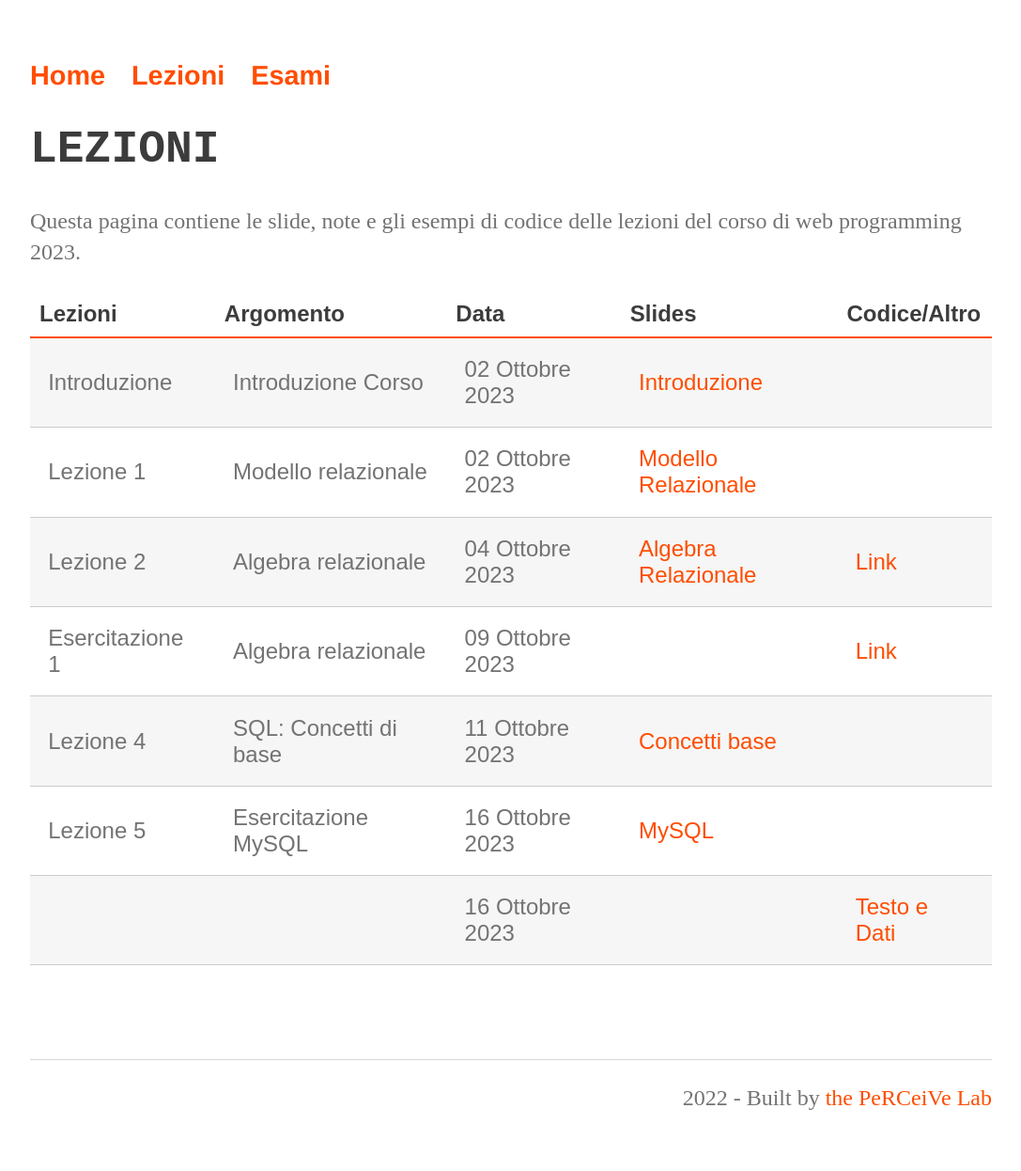
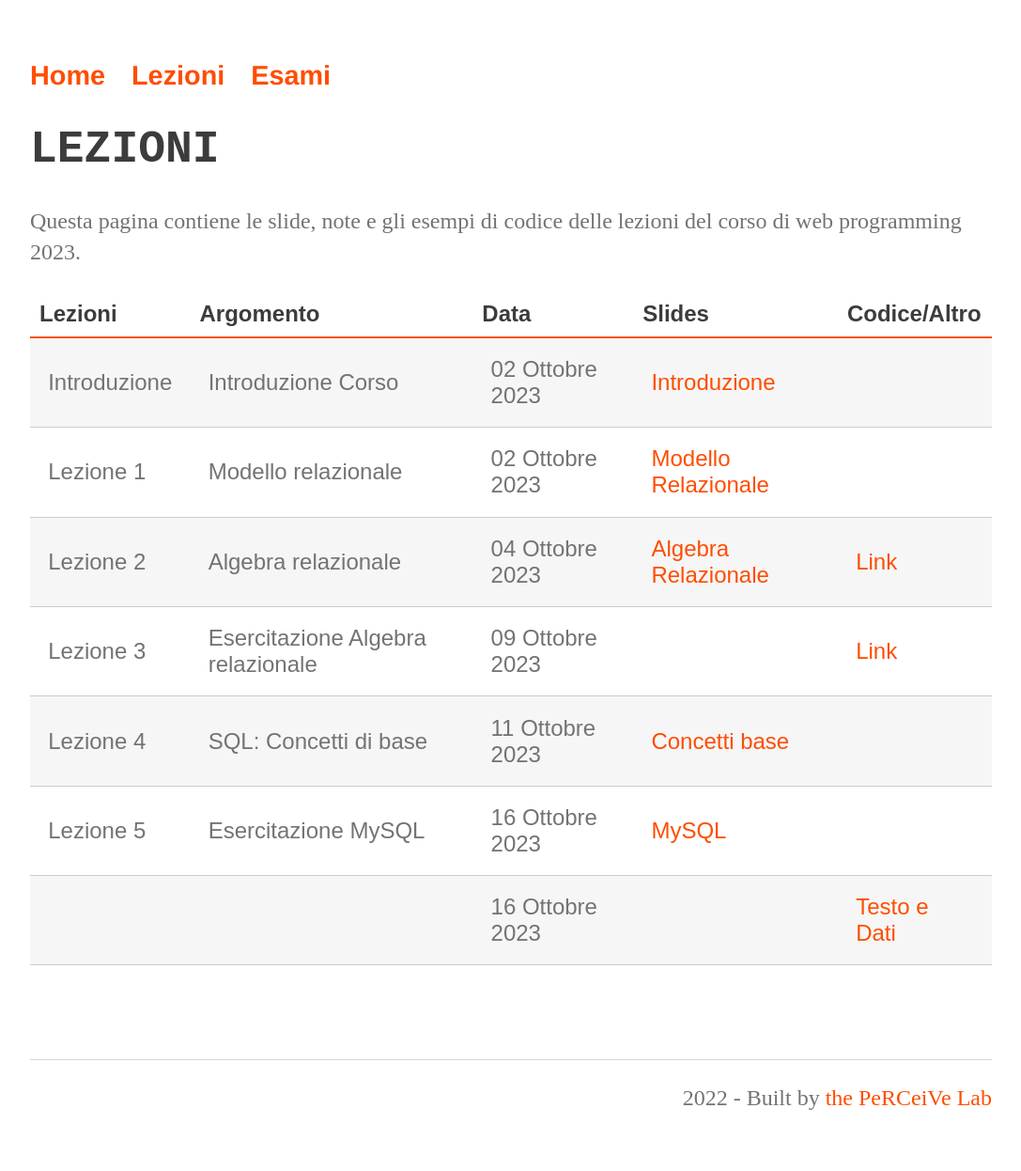
Before and after one commit to perceivelab/database-course, a Jekyll site: the page built from lezioni.md, in a window 1280 px wide. Shown: the whole page at 94% size, without its empty margins (96-1183 px from the left). Built offline with Jekyll 4.4.1, drawn with Linux system fonts in a browser that asks for light colours; our own code applies the rules of GitHub Pages for plain Markdown files.

Commit message:
Update lezioni.md

```diff
--- a/lezioni.md
+++ b/lezioni.md
@@ -10,7 +10,7 @@
 | Introduzione  | Introduzione Corso                    | 02 Ottobre 2023   | [Introduzione](https://drive.google.com/file/d/1KtSaHITI6GnDuYwRCe-DF-SoIapIVNci/view?usp=sharing)              |             |
 | Lezione 1  | Modello relazionale                      | 02 Ottobre 2023  | [Modello Relazionale](https://drive.google.com/file/d/15EaCh1d7VxnKTfylcErryjHwbERGk1Qo/view?usp=sharing)        |             |
 | Lezione 2  | Algebra relazionale                      | 04 Ottobre 2023   | [Algebra Relazionale](https://drive.google.com/file/d/1A-qmts9eQMoQPqdN6f6_j1QWPLIntvNc/view?usp=sharing)       |      [Link](https://drive.google.com/file/d/1xhLANQBfE-IPZenv5l__r-LpDB_vGVbi/view?usp=sharing)  |
-| Esercitazione 1  | Algebra relazionale                      | 09 Ottobre 2023   |    |      [Link](https://drive.google.com/file/d/1jGRLpZON_ydNYmKO80tpAFVwFnf0xMPU/view?usp=drive_link)  |
+| Lezione 3  | Esercitazione Algebra relazionale                      | 09 Ottobre 2023   |    |      [Link](https://drive.google.com/file/d/1jGRLpZON_ydNYmKO80tpAFVwFnf0xMPU/view?usp=drive_link)  |
 | Lezione 4  | SQL: Concetti di base                    | 11 Ottobre 2023   | [Concetti base](https://drive.google.com/file/d/1fG6gzViO1lCwVUnOTlMy4aAFP1ebPNXA/view?usp=sharing)                        |             |
 | Lezione 5  | Esercitazione MySQL                    | 16 Ottobre 2023   | [MySQL](https://drive.google.com/file/d/1Pqm2TqSfBQXboEPyh3y2eGgEH5mt-PA7/view?usp=share_link)                        |             |
 |   |                     | 16 Ottobre 2023   | |[Testo e Dati](https://drive.google.com/file/d/1i7J1amDr4M01sJzI3dO-i5pdI1dERq1H/view?usp=share_link)                        |
```
